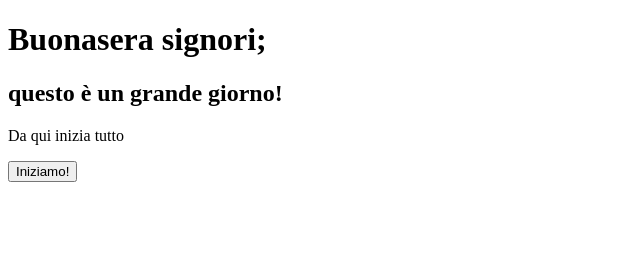
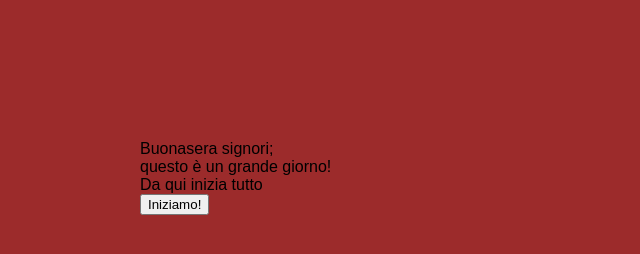
Before and after one commit to UmbertoRizzo/Jeff, a plain HTML site: page index.html in a window 1280 px wide. Shown: the whole page, without its empty margins (0-640 px from the left). Drawn offline with Linux system fonts and the light colour scheme.

Commit message:
css first try

```diff
--- a/index.html
+++ b/index.html
@@ -3,19 +3,20 @@
     <head>
         <meta charset="UTF-8">
         <title>CIAO A TUTTI</title>
+        <link rel="stylesheet" href="style.css">
     </head>
     <body>
-        <h1>
+        <div class="header">
             Buonasera signori;
-        </h1>
-        <h2>
+        </div class="header">
+        <div class="sottotitolo">
             questo è un grande giorno!
-        </h2>
-        <p>
+        </div class="sottotitolo">
+        <div class="paragrafo">
             Da qui inizia tutto
-        </p>
-        <button>
+        </div class="paragrafo">
+        <button class="bottone">
             Iniziamo!
-        </button>
+        </button class="bottone">
     </body>
 </html>
--- a/style.css
+++ b/style.css
@@ -0,0 +1,13 @@
+body {
+    font-family: Arial, sans-serif;
+    background-color: #9c2b2b;
+    margin: 100px;
+    padding: 40px;
+}
+
+header {
+    color: #ffffff;
+    text-align: center;
+    font-size: 36px;
+    font-weight: 400;
+}
```
